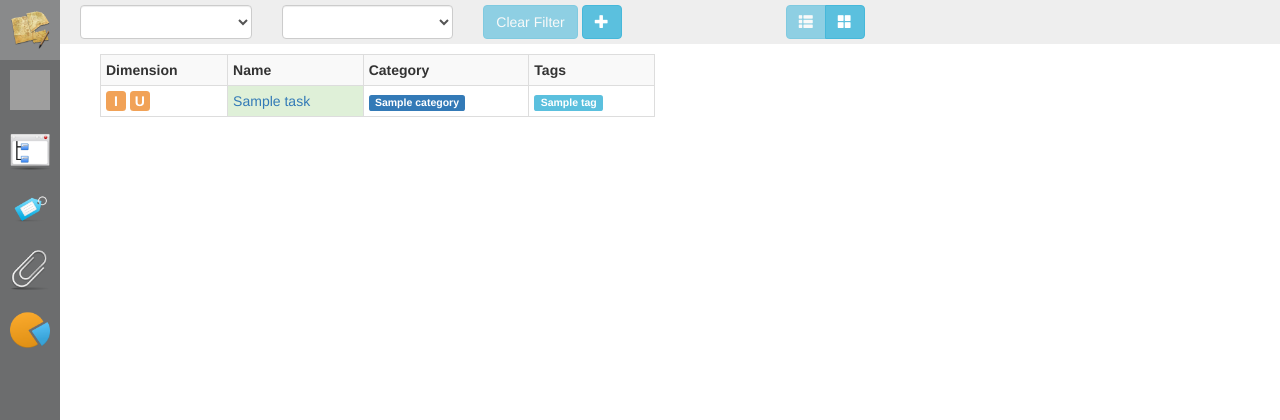
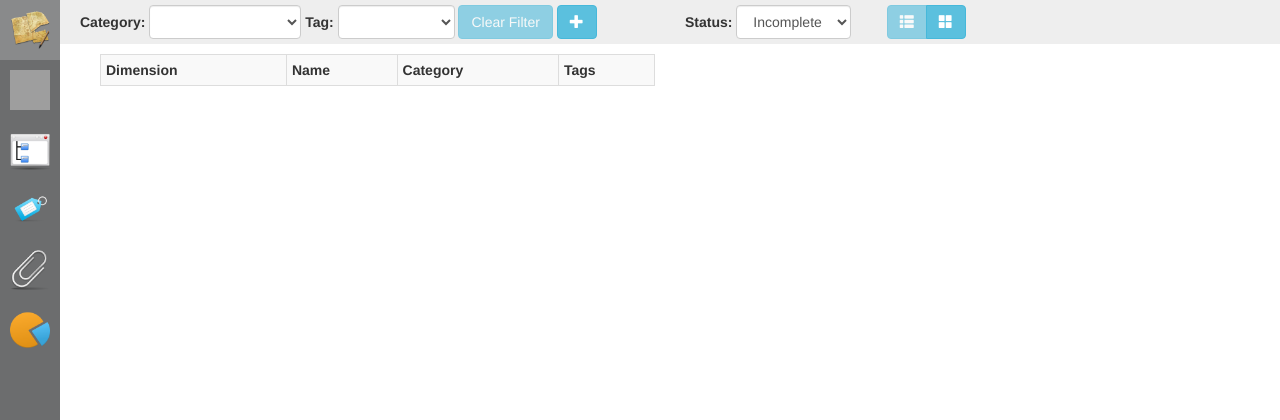
Before and after one commit to WilberTian/Remember, a Flask app: page / in a window 1280 px wide. Shown: the top 420 px of the page. Run offline with Flask 2, Linux system fonts and the light colour scheme; tables that the repository leaves empty hold one stand-in row (values such as "Sample post"); lists and menus that the app fills with data are empty; some libraries are stand-ins or nearby versions; grey boxes are pictures that could not be loaded.

Commit message:
add task status filter

```diff
--- a/app/static/app/scripts/controllers/taskControllers.js
+++ b/app/static/app/scripts/controllers/taskControllers.js
@@ -43,6 +43,9 @@ app.controller("TastListController", function($scope, tasks, categories, tags){
     	$scope.selectedCategory = null;
     	$scope.selectedTag = null;
     };
+
+    $scope.taskStatus = ["All", "Complete", "Incomplete"];
+    $scope.selectedStatus = "Incomplete";
 });
 
 app.controller("CreateTaskController", function($scope, $location, Task, categories, tags){
--- a/app/static/app/scripts/filters/filters.js
+++ b/app/static/app/scripts/filters/filters.js
@@ -41,7 +41,6 @@ filters.filter("attachmentTags", function(){
 
 filters.filter("taskCategory", function(){
 	return function(tasks, category){
-		console.log(category);
 		if(!category || category.trim() == ''){
 			return tasks;
 		}
@@ -66,3 +65,21 @@ filters.filter("taskTag", function(){
 		});
 	}
 });
+
+filters.filter("taskStatus", function(){
+	return function(tasks, status){
+		if(status == "All"){
+			return tasks;
+		}
+
+		return _.filter(tasks, function(task){
+			if(status == "Complete"){
+				return task.done;
+			}
+			else{
+				return !task.done;
+			}
+
+		});
+	}
+});
--- a/app/templates/list-task.html
+++ b/app/templates/list-task.html
@@ -1,22 +1,25 @@
 <div id="toolbar" class="row">
 
-    <div class="col-xs-2">
-        <select class="form-control"  ng-options="category.name for category in categories track by category.id" ng-model="selectedCategory"></select>
-    </div>
-    <div class="col-xs-2">
+    <div class="form-inline">
+    	<div class="fprm-group col-xs-6">
+	    	<label class="control-label">Category:</label>
+	        <select placeholder="select your beverage" class="form-control"  ng-options="category.name for category in categories track by category.id" ng-model="selectedCategory"></select>
+	    	<label class="control-label">Tag:</label>
 	        <select class="form-control"  ng-options="tag.name for tag in tags track by tag.id" ng-model="selectedTag"></select>
-    </div>
-    <div class="col-xs-3">
 	        <button class="btn btn-info" ng-click="clearFilter()" ng-disabled="selectedTag == null && selectedCategory == null">Clear Filter</button>
 	        <a class="btn btn-info" href="#/create"><span class="glyphicon glyphicon-plus"></span></a>
     	</div>
-
-    <div class="btn-group col-xs-2" role="group" >
+    	<div class="form-group col-xs-2">
+    		<label class="control-label">Status:</label>
+	        <select class="form-control"  ng-options="status for status in taskStatus" ng-model="selectedStatus"></select>
+    	</div>
+    	<div class="form-group col-xs-2">
+    		<div class="btn-group" role="group" >
 		        <button class="btn btn-info" ng-click="taskView = 'list'" ng-disabled="taskView == 'list'"><span class="glyphicon glyphicon-th-list"></span></button>
 		        <button class="btn btn-info" ng-click="taskView = 'group'" ng-disabled="taskView == 'group'"><span class="glyphicon glyphicon-th-large"></span></button>
 		    </div>
-
-
+    	</div>
+    </div>
 </div>
 
 <div id="task-container" ng-init="taskView = 'list'">
@@ -29,7 +32,7 @@
                 <th>Category</th>
                 <th>Tags</th>
             </tr>
-            <tr ng-repeat="task in tasks | taskCategory:selectedCategory.name | taskTag:selectedTag.name">
+            <tr ng-repeat="task in tasks | taskCategory:selectedCategory.name | taskTag:selectedTag.name | taskStatus:selectedStatus">
                 <td>
                     <span class="dimension-mark" ng-class="{strike: task.dimension ==3 || task.dimension == 4 }">I</span>
                     <span class="dimension-mark" ng-class="{strike: task.dimension ==2 || task.dimension == 4 }">U</span>
@@ -44,7 +47,7 @@
     <div id="task-group-view" ng-show="taskView == 'group'">
         <div ng-repeat="dimension in dimensions" class=" col-xs-3">
             <div class="dimension-header">{{dimension.name}}</div>
-            <div ng-repeat="task in tasks | taskCategory:selectedCategory.name | taskTag:selectedTag.name" ng-if="task.dimension == dimension.id" class="col-xs-12 task-list-item" ng-class="task.done?'task-complete':'task-incomplete'">
+            <div ng-repeat="task in tasks | taskCategory:selectedCategory.name | taskTag:selectedTag.name | taskStatus:selectedStatus" ng-if="task.dimension == dimension.id" class="col-xs-12 task-list-item" ng-class="task.done?'task-complete':'task-incomplete'">
                 <div class="pull-right">
                     <span class="dimension-mark" ng-class="{strike: dimension.id ==3 || dimension.id == 4 }">I</span>
                     <span class="dimension-mark" ng-class="{strike: dimension.id ==2 || dimension.id == 4 }">U</span>
```
Lines whose indentation alone changed are shown as unchanged.
